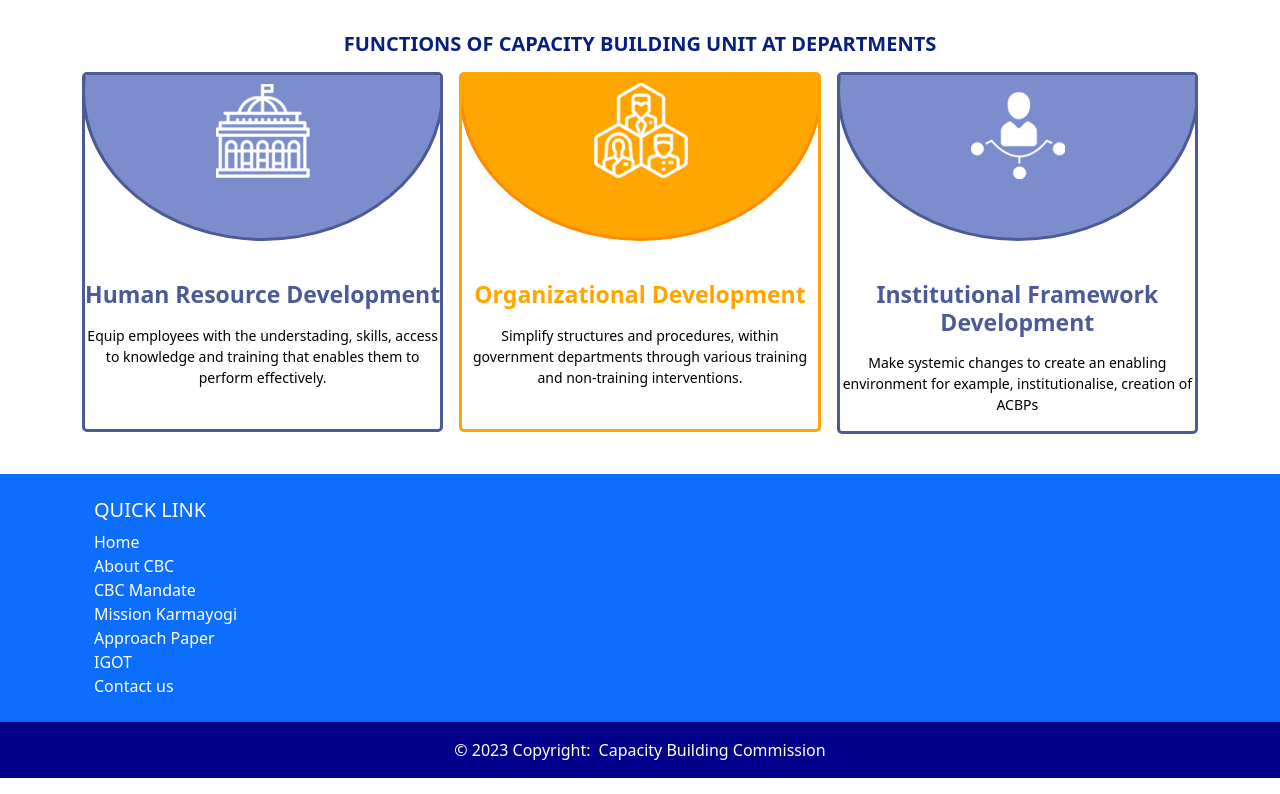
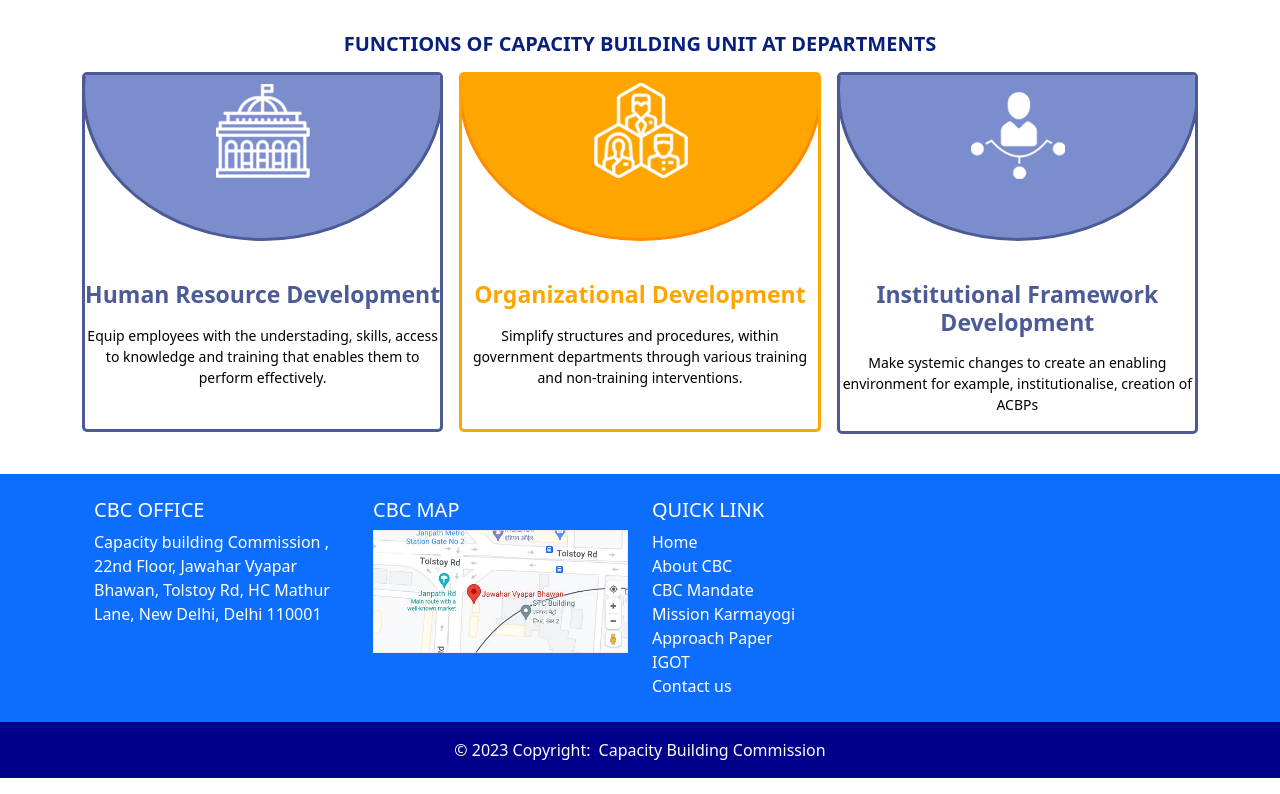
Before and after one commit to anandkumar-1998/mockup2, a React (Vite) app: page / in a window 1280 px wide. Shown: the part 2746-3540 px from the top of the page. Built offline with nearby package versions, Linux system fonts and the light colour scheme.

Commit message:
semi complete mockup

```diff
--- a/src/components/Footer.jsx
+++ b/src/components/Footer.jsx
@@ -4,58 +4,84 @@ const Footer = () => {
   return (
     <footer className="bg-primary text-white text-center text-lg-start my-3">
       {/* <!-- Grid container --> */}
-       <div className="container p-4">
-       {/* <!--Grid row-->
+      <div className="container p-4">
+        {/* <!--Grid row--> */}
         <div className="row">
-          <!--Grid column-->
+          {/*<!--Grid column-->*/}
           <div className="col-lg-6 col-md-12 mb-4 mb-md-0">
-            {/* <h5 className="text-uppercase">Footer Content</h5> */}
-
-            {/* <p>
-              Lorem ipsum dolor sit amet consectetur, adipisicing elit. Iste
-              atque ea quis molestias. Fugiat pariatur maxime quis culpa
-              corporis vitae repudiandae aliquam voluptatem veniam, est atque
-              cumque eum delectus sint!
-            </p> */}
-          {/* </div> */}
+            <div className="row">
+              <div className="col-xs-12 col-sm-6">
+                <h5 className="text-uppercase">CBC Office</h5>
+                <p>
+                  Capacity building Commission , 22nd Floor, Jawahar Vyapar
+                  Bhawan, Tolstoy Rd, HC Mathur Lane, New Delhi, Delhi 110001
+                </p>
+              </div>
+              <div className="col-xs-12 col-sm-6">
+                <h5 className="text-uppercase">CBC Map</h5>
+                <img className="img-fluid" src="map_small.jpg" alt="..." />
+              </div>
+            </div>
+          </div>
           {/* {/* <!--Grid column--> */}
-
-      {/* <!--Grid column--> */}
+          <div className="col-lg-6 col-md-12 mb-4 mb-md-0 d-none"></div>
+          {/* <!--Grid column--> */}
           <div className="col-lg-3 col-md-6 mb-4 mb-md-0">
             <h5 className="text-uppercase">Quick Link</h5>
             <ul className="list-unstyled mb-0 ">
               <li>
-                <a href="https://cbc.gov.in/" className="text-white text-decoration-none">
+                <a
+                  href="https://cbc.gov.in/"
+                  className="text-white text-decoration-none"
+                >
                   Home
                 </a>
               </li>
               <li>
-                <a href="https://cbc.gov.in/acbp" className="text-white text-decoration-none">
+                <a
+                  href="https://cbc.gov.in/acbp"
+                  className="text-white text-decoration-none"
+                >
                   About CBC
                 </a>
               </li>
               <li>
-                <a href="https://cbc.gov.in/mandate-of-the-commission" className="text-white text-decoration-none">
+                <a
+                  href="https://cbc.gov.in/mandate-of-the-commission"
+                  className="text-white text-decoration-none"
+                >
                   CBC Mandate
                 </a>
               </li>
               <li>
-                <a href="https://dopttrg.nic.in/igotmk/" className="text-white text-decoration-none">
-                Mission Karmayogi
+                <a
+                  href="https://dopttrg.nic.in/igotmk/"
+                  className="text-white text-decoration-none"
+                >
+                  Mission Karmayogi
                 </a>
               </li>
               <li>
-                <a href="https://cbc.gov.in/sites/default/files/ACBP_Approach-Paper.pdf" className="text-white text-decoration-none">
+                <a
+                  href="https://cbc.gov.in/sites/default/files/ACBP_Approach-Paper.pdf"
+                  className="text-white text-decoration-none"
+                >
                   Approach Paper
                 </a>
               </li>
               <li>
-                <a href="https://igotkarmayogi.gov.in/" className="text-white text-decoration-none">
+                <a
+                  href="https://igotkarmayogi.gov.in/"
+                  className="text-white text-decoration-none"
+                >
                   IGOT
                 </a>
               </li>
               <li>
-                <a href="https://cbc.gov.in/contact-us" className="text-white text-decoration-none">
+                <a
+                  href="https://cbc.gov.in/contact-us"
+                  className="text-white text-decoration-none"
+                >
                   Contact us
                 </a>
               </li>
@@ -93,10 +119,10 @@ const Footer = () => {
           {/* <!--Grid column--> */}
         </div>
         {/* <!--Grid row--> */}
-      {/*</div> */}
-       {/* <!-- Grid container --> */}
+      </div>
+      {/* <!-- Grid container --> */}
 
-  {/* <!-- Copyright --> */}
+      {/* <!-- Copyright --> */}
       <div className="text-center p-3" style={{ backgroundColor: "darkblue" }}>
         © 2023 Copyright:
         <a
```
Also changed, not shown: public/map_small.jpg (added).
